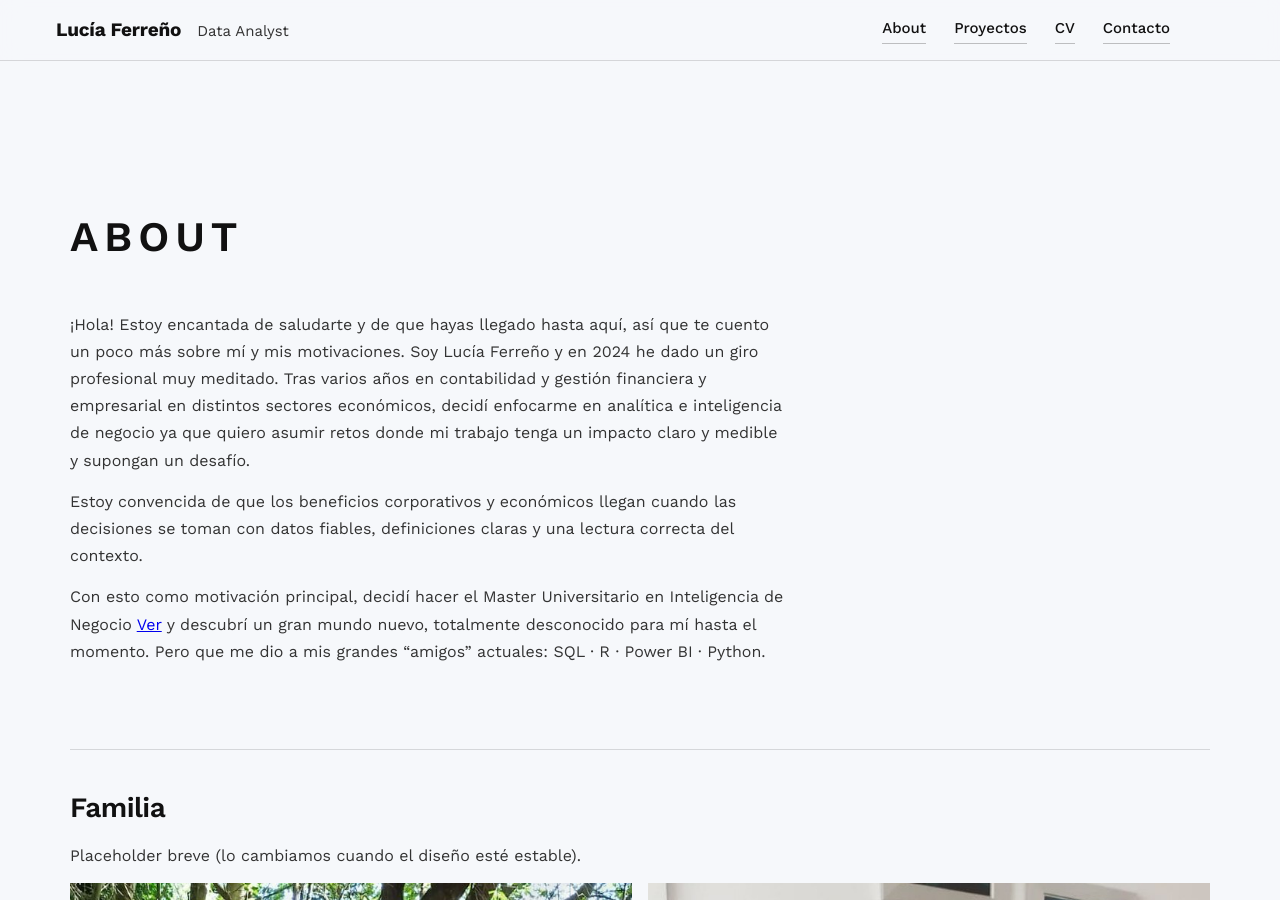
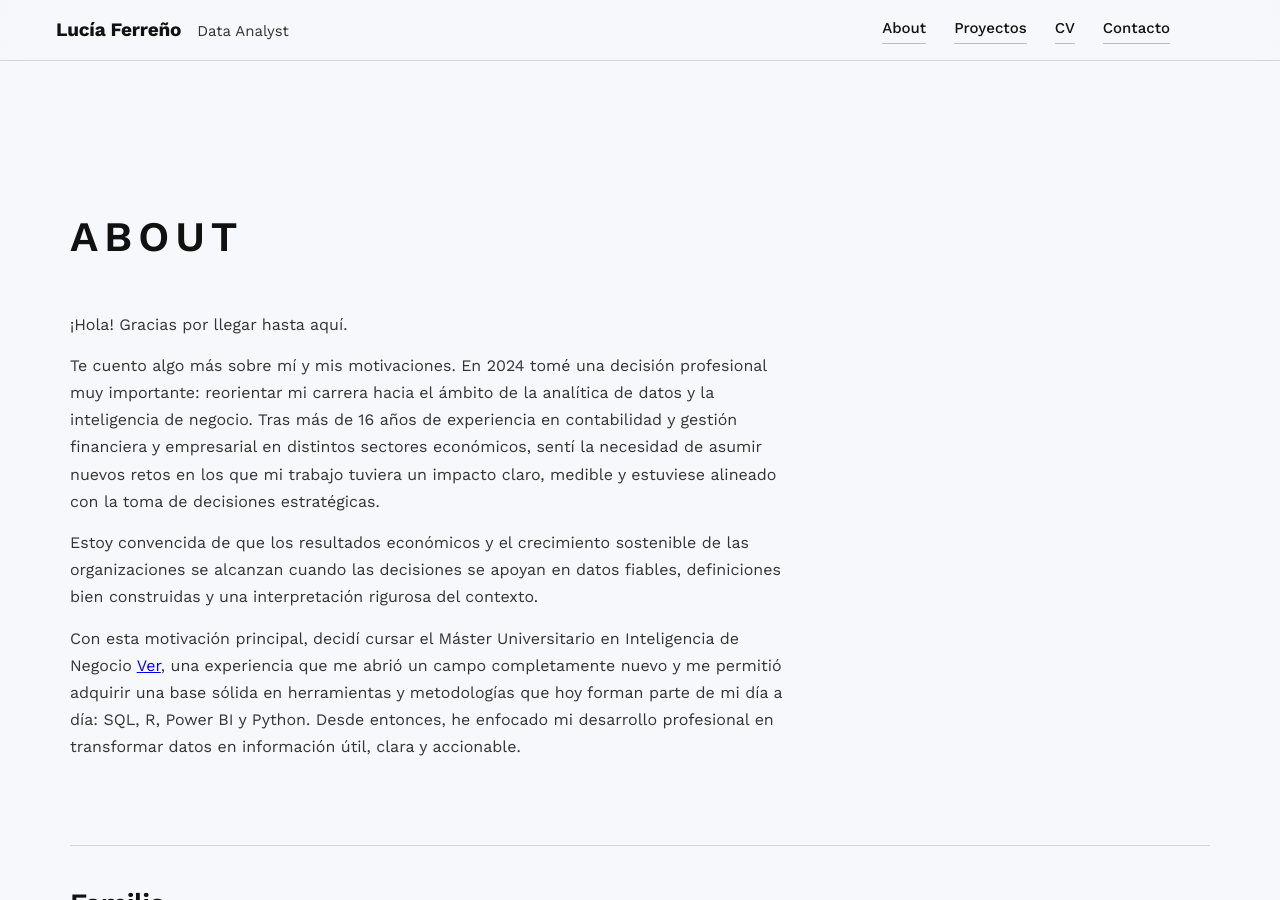
Before and after one commit to lucia-ferreno-pico/Portfolio, a Jekyll site: the page built from about.md, in a window 1280 px wide and 900 px high. Built offline with Jekyll 4.4.1, drawn with Linux system fonts in a browser that asks for light colours.

Commit message:
Update about.md

```diff
--- a/about.md
+++ b/about.md
@@ -9,19 +9,19 @@ permalink: /about/
     <div class="section-title">
       <h2>About</h2>
     </div>
-
     <p>
-      ¡Hola! Estoy encantada de saludarte y de que hayas llegado hasta aquí, así que te cuento un poco más sobre mí y mis motivaciones. Soy Lucía Ferreño y en 2024 he dado un giro profesional muy meditado. Tras varios años en contabilidad y gestión financiera y empresarial en distintos sectores económicos, decidí enfocarme en analítica e inteligencia de negocio ya que quiero asumir retos donde mi trabajo tenga un impacto claro y medible y supongan un desafío.
+    ¡Hola! Gracias por llegar hasta aquí.
+    </p>
+    <p>
+     Te cuento algo más sobre mí y mis motivaciones. En 2024 tomé una decisión profesional muy importante: reorientar mi carrera hacia el ámbito de la analítica de datos y la inteligencia de negocio. Tras más de 16 años de experiencia en contabilidad y gestión financiera y empresarial en distintos sectores económicos, sentí la necesidad de asumir nuevos retos en los que mi trabajo tuviera un impacto claro, medible y estuviese alineado con la toma de decisiones estratégicas.
     </p>
 
     <p>
-      Estoy convencida de que los beneficios corporativos y económicos llegan cuando las decisiones se toman con datos fiables, definiciones claras y una lectura correcta del contexto.
+      Estoy convencida de que los resultados económicos y el crecimiento sostenible de las organizaciones se alcanzan cuando las decisiones se apoyan en datos fiables, definiciones bien construidas y una interpretación rigurosa del contexto.
     </p>
 
     <p>
-      Con esto como motivación principal, decidí hacer el Master Universitario en Inteligencia de Negocio
-      <a href="https://www.unir.net/empresa/master-business-intelligence/" target="_blank" rel="noopener">Ver</a>
-      y descubrí un gran mundo nuevo, totalmente desconocido para mí hasta el momento. Pero que me dio a mis grandes “amigos” actuales: SQL · R · Power BI · Python.
+      Con esta motivación principal, decidí cursar el Máster Universitario en Inteligencia de Negocio <a href="https://www.unir.net/empresa/master-business-intelligence/" target="_blank" rel="noopener">Ver</a>, una experiencia que me abrió un campo completamente nuevo y me permitió adquirir una base sólida en herramientas y metodologías que hoy forman parte de mi día a día: SQL, R, Power BI y Python. Desde entonces, he enfocado mi desarrollo profesional en transformar datos en información útil, clara y accionable.
     </p>
   </section>
 
```
